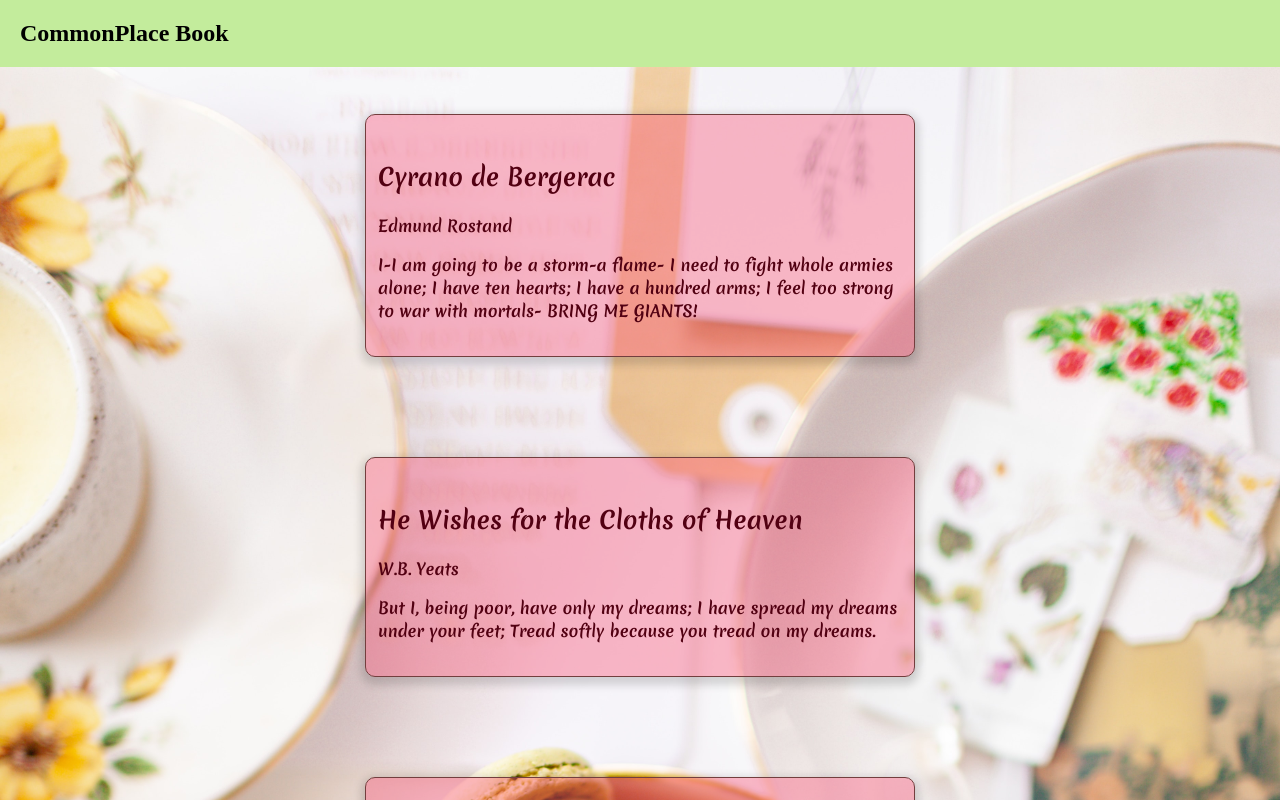
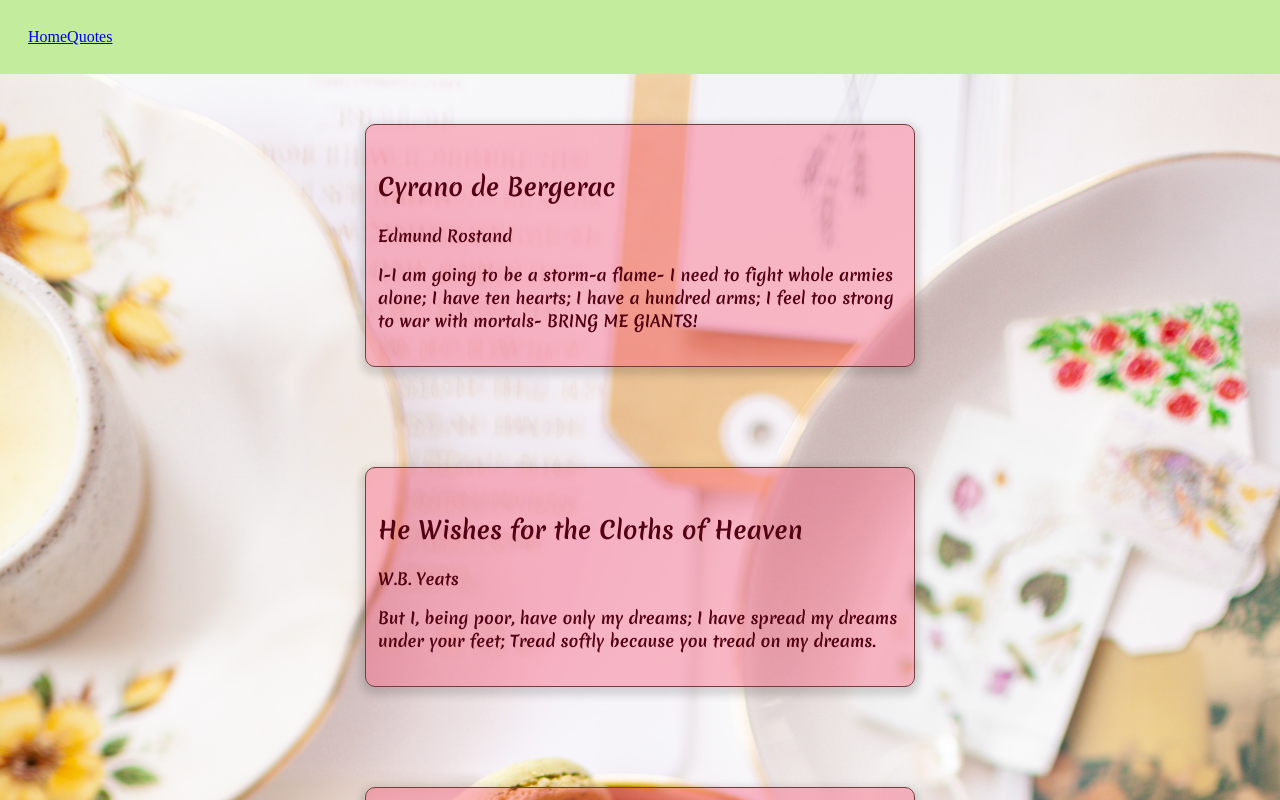
Before and after one commit to peacebefore/commonplace-book, a React (Create React App) app: page /quotes in a window 1280 px wide. Shown: the top 800 px of the page. Built offline with nearby package versions, Linux system fonts and the light colour scheme; a web font is replaced by a local one.

Commit message:
added basic navigation router and home page

```diff
--- a/src/App.js
+++ b/src/App.js
@@ -1,12 +1,14 @@
 import React from 'react';
 import { ThemeProvider } from 'styled-components';
 import { theme } from './styles/theme';
-import { QuotesPage } from './pages/quotes-page/quotes-page.component';
+import { NavBar } from './components/nav-bar/nav-bar.component';
+import { Home } from './pages/home/home.component';
 
 function App() {
   return (
     <ThemeProvider theme={theme}>
-      <QuotesPage />
+      <NavBar />
+      <Home />
     </ThemeProvider>
   );
 }
--- a/src/components/card/card.component.jsx
+++ b/src/components/card/card.component.jsx
@@ -1,5 +1,4 @@
 import styled from 'styled-components';
-import { fonts, fontSizes } from '../../styles/theme/fonts';
 
 const CardContainer = styled.div`
   padding: 25px 12px 18px;
--- a/src/components/nav-bar/nav-bar.component.js
+++ b/src/components/nav-bar/nav-bar.component.js
@@ -1,10 +1,33 @@
 import React from 'react';
-import { NavContainer, Nav } from './nav-bar.styles';
+import { BrowserRouter as Router, Switch, Route, Link } from 'react-router-dom';
+
+import { NavContainer, NavList, NavListItem } from './nav-bar.styles';
+
+import { QuotesPage } from '../../pages/quotes-page/quotes-page.component';
+import { Home } from '../../pages/home/home.component';
 
 export const NavBar = () => {
   return (
     <NavContainer>
-      <Nav> CommonPlace Book </Nav>
+      <Router>
+        <div>
+          <nav>
+            <NavList>
+              <NavListItem>
+                <Link to='/'>Home</Link>
+              </NavListItem>
+              <NavListItem>
+                <Link to='/quotes'>Quotes</Link>
+              </NavListItem>
+            </NavList>
+          </nav>
+        </div>
+
+        <Switch>
+          <Route exact path='/' component={Home} />
+          <Route exact path='/quotes' component={QuotesPage} />
+        </Switch>
+      </Router>
     </NavContainer>
   );
 };
--- a/src/components/nav-bar/nav-bar.styles.js
+++ b/src/components/nav-bar/nav-bar.styles.js
@@ -1,6 +1,4 @@
 import styled from 'styled-components';
-import { fontSizes } from '../../styles/theme/fonts';
-import { lineHeights, space } from '../../styles/theme/spacing';
 
 export const NavContainer = styled.div`
   position: fixed;
@@ -8,10 +6,20 @@ export const NavContainer = styled.div`
   width: 100%;
 `;
 
-export const Nav = styled.h1`
+export const NavList = styled.ul`
+  list-style-type: none;
+  margin: 0;
+  padding: 0;
+  margin: ${(props) => props.theme.space[0]};
+  padding: ${(props) => props.theme.lineHeights.large};
+  background-color: rgba(195, 236, 156);
+`;
+
+export const NavListItem = styled.li`
+  display: inline;
+`;
+
+export const Logo = styled.h1`
   font-family: ${(props) => props.theme.fonts.heading};
   font-size: ${(props) => props.theme.fontSizes.h1};
-  margin: ${(props) => props.theme.space[0]};
-  padding: ${(props) => props.theme.lineHeights.copy};
-  background-color: rgba(195, 236, 156);
 `;
--- /dev/null
+++ b/src/pages/home/home.component.js
@@ -0,0 +1 @@
+export const Home = () => <h1>Home</h1>;
--- a/src/pages/quotes-page/quotes-page.component.jsx
+++ b/src/pages/quotes-page/quotes-page.component.jsx
@@ -1,13 +1,7 @@
 import CardList from '../../components/card-list/card-list.component';
 import './quotes-page.styles.js';
 import { QuotesContainer } from './quotes-page.styles';
-import { NavBar } from '../../components/nav-bar/nav-bar.component';
 
 export const QuotesPage = () => {
-  return (
-    <QuotesContainer>
-      <NavBar />
-      {CardList}
-    </QuotesContainer>
-  );
+  return <QuotesContainer>{CardList}</QuotesContainer>;
 };
--- a/src/pages/quotes-page/quotes-page.styles.js
+++ b/src/pages/quotes-page/quotes-page.styles.js
@@ -7,5 +7,4 @@ export const QuotesContainer = styled.div`
   background-position: center;
   background-size: cover;
   background-attachment: fixed;
-  margin-top: ${(props) => props.theme.space[5]};
 `;
--- a/src/styles/theme/spacing.js
+++ b/src/styles/theme/spacing.js
@@ -1,6 +1,7 @@
 export const lineHeights = {
-  title: '28px',
-  copy: '20px',
+  large: '28px',
+  medium: '20px',
+  small: '16px',
 };
 
 export const space = ['0px', '4px', '8px', '16px', '32px', '64px'];
```
Also changed, not shown: 1 other file (tests, documents, lock files or other folders).
